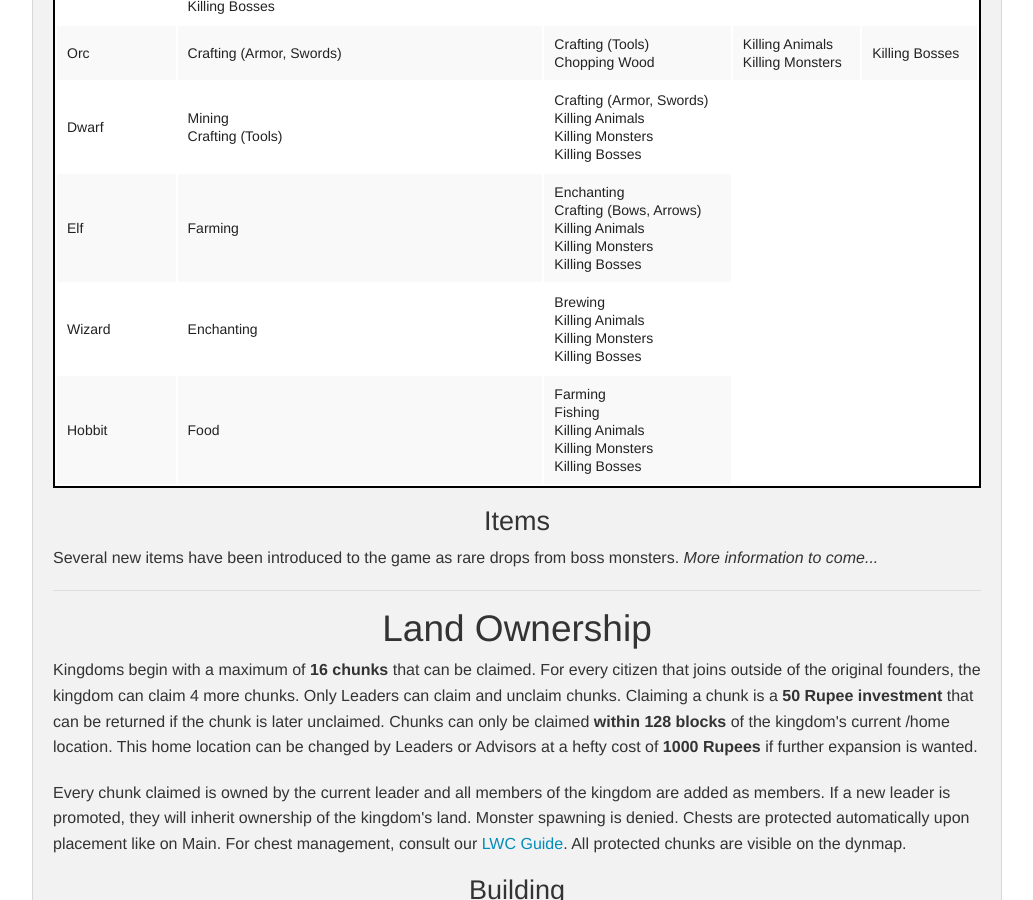
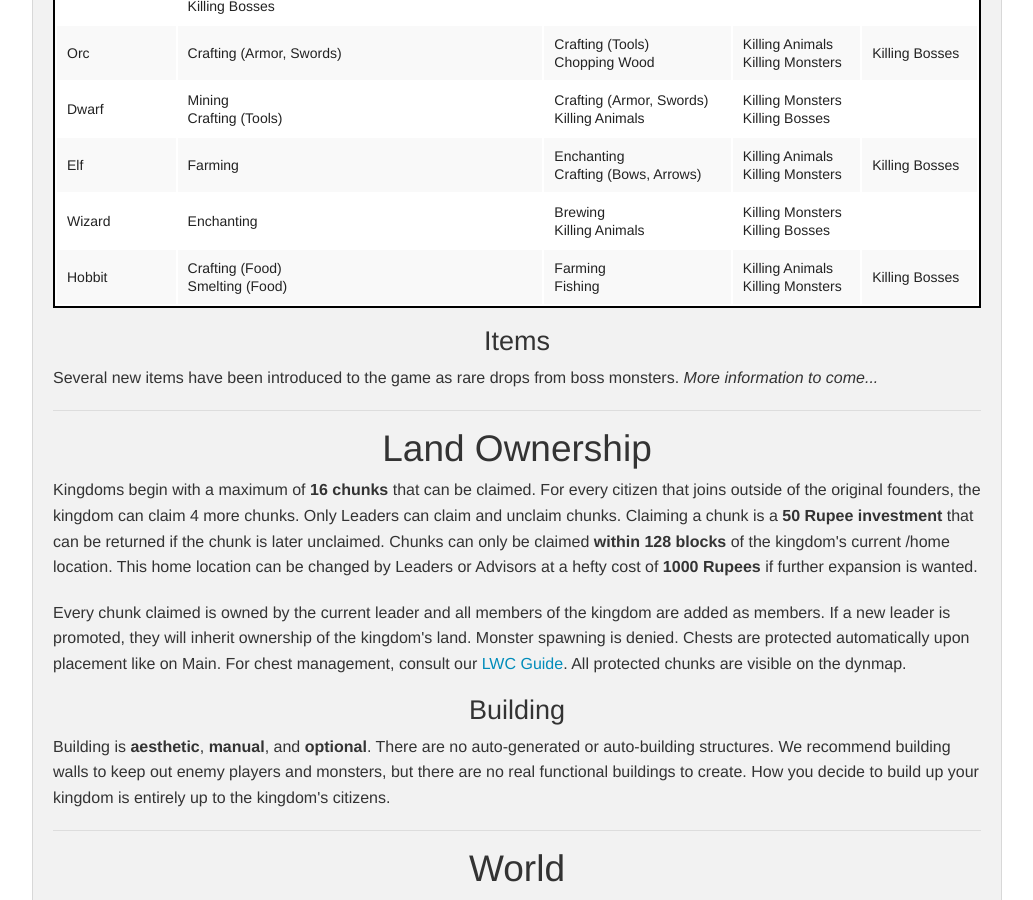
Before and after one commit to damnation-eu/website-beta, a Jekyll site: the page built from rpg-gameplay.md, in a window 1280 px wide and 900 px high, scrolled down 2800 px. Shown: the whole window, without its empty margins (123-1156 px from the left). Built offline with Jekyll 4.4.1, drawn with Linux system fonts in a browser that asks for light colours; nearby versions of some CDN libraries; library files that are not in the unit come from our copies.

Commit message:
Update rpg-gameplay.md

```diff
--- a/rpg-gameplay.md
+++ b/rpg-gameplay.md
@@ -139,22 +139,28 @@
   <tr>
     <td class="tg-9hbo">Dwarf</td>
     <td class="tg-9hbo">Mining<br/>Crafting (Tools)</td>
-    <td class="tg-9hbo">Crafting (Armor, Swords)<br/>Killing Animals<br/>Killing Monsters<br/>Killing Bosses</td>
+    <td class="tg-9hbo">Crafting (Armor, Swords)<br/>Killing Animals</td>
+    <td class="tg-9hbo">Killing Monsters<br/>Killing Bosses</td>
   </tr>
   <tr>
     <td class="tg-9hbo">Elf</td>
     <td class="tg-9hbo">Farming</td>
-    <td class="tg-9hbo">Enchanting<br/>Crafting (Bows, Arrows)<br/>Killing Animals<br/>Killing Monsters<br/>Killing Bosses</td>
+    <td class="tg-9hbo">Enchanting<br/>Crafting (Bows, Arrows)</td>
+    <td class="tg-9hbo">Killing Animals<br/>Killing Monsters</td>
+    <td class="tg-9hbo">Killing Bosses</td>
   </tr>
   <tr>
     <td class="tg-9hbo">Wizard</td>
     <td class="tg-9hbo">Enchanting</td>
-    <td class="tg-9hbo">Brewing<br/>Killing Animals<br/>Killing Monsters<br/>Killing Bosses</td>
+    <td class="tg-9hbo">Brewing<br/>Killing Animals</td>
+    <td class="tg-9hbo">Killing Monsters<br/>Killing Bosses</td>
   </tr>
   <tr>
     <td class="tg-9hbo">Hobbit</td>
-    <td class="tg-9hbo">Food</td>
-    <td class="tg-9hbo">Farming<br/>Fishing<br/>Killing Animals<br/>Killing Monsters<br/>Killing Bosses</td>
+    <td class="tg-9hbo">Crafting (Food)<br/>Smelting (Food)</td>
+    <td class="tg-9hbo">Farming<br/>Fishing</td>
+    <td class="tg-9hbo">Killing Animals<br/>Killing Monsters</td>
+    <td class="tg-9hbo">Killing Bosses</td>
   </tr>
 </table>
 
```
